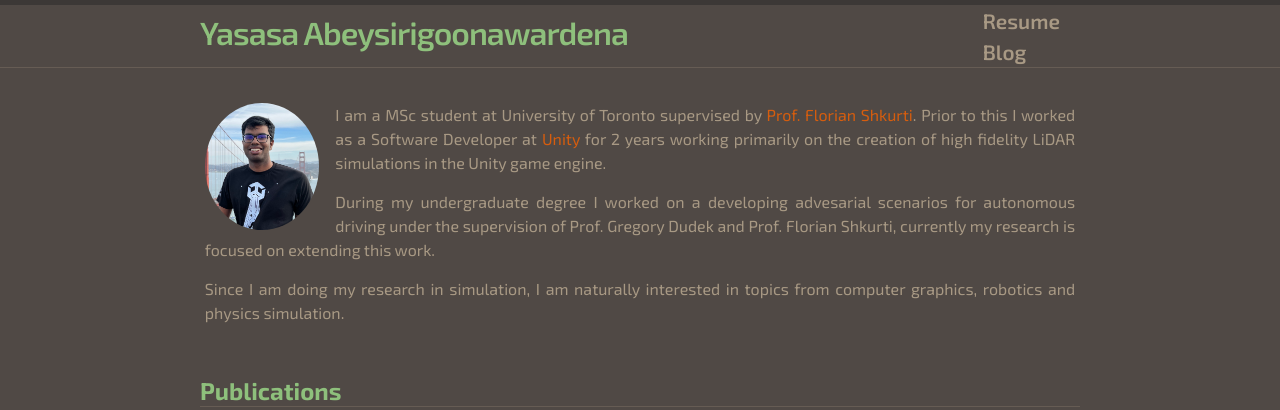
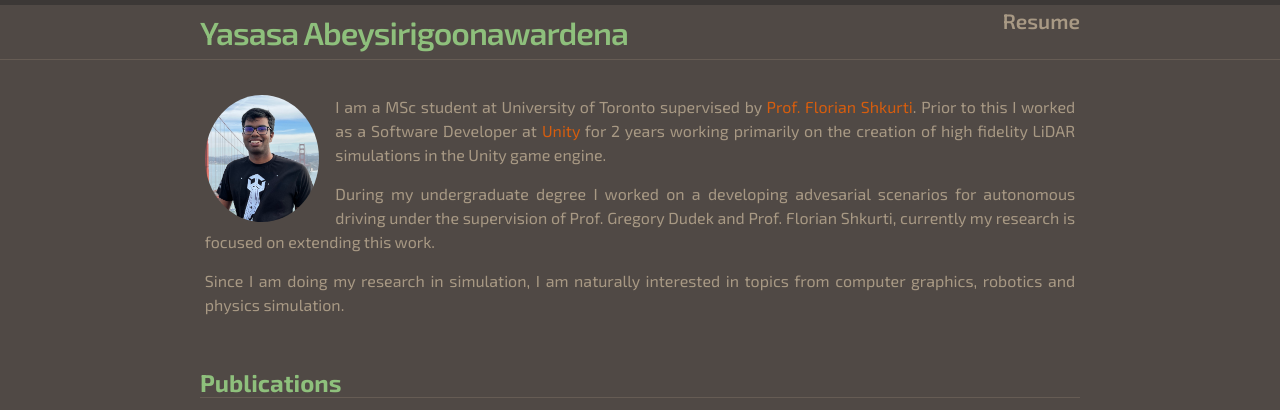
Before and after one commit to yasasa/yasasa.github.io, a Jekyll site: the page built from _pages/index.markdown, in a window 1280 px wide, cut to the strip 0-410 px from the top of the page. Built offline with Jekyll 4.4.1, drawn with Linux system fonts in a browser that asks for light colours.

Commit message:
Remove blog page

```diff
--- a/_config.yml
+++ b/_config.yml
@@ -38,7 +38,7 @@ include: ['_pages']
 
 header_pages:
   - _pages/cv.markdown
-  - _pages/blog.markdown
+#  - _pages/blog.markdown
 
 exclude:
   - bin
--- a/_pages/blog.markdown
+++ /dev/null
@@ -1,5 +0,0 @@
----
-layout: blog
-title: Blog
-permalink: /blog/
----
```
